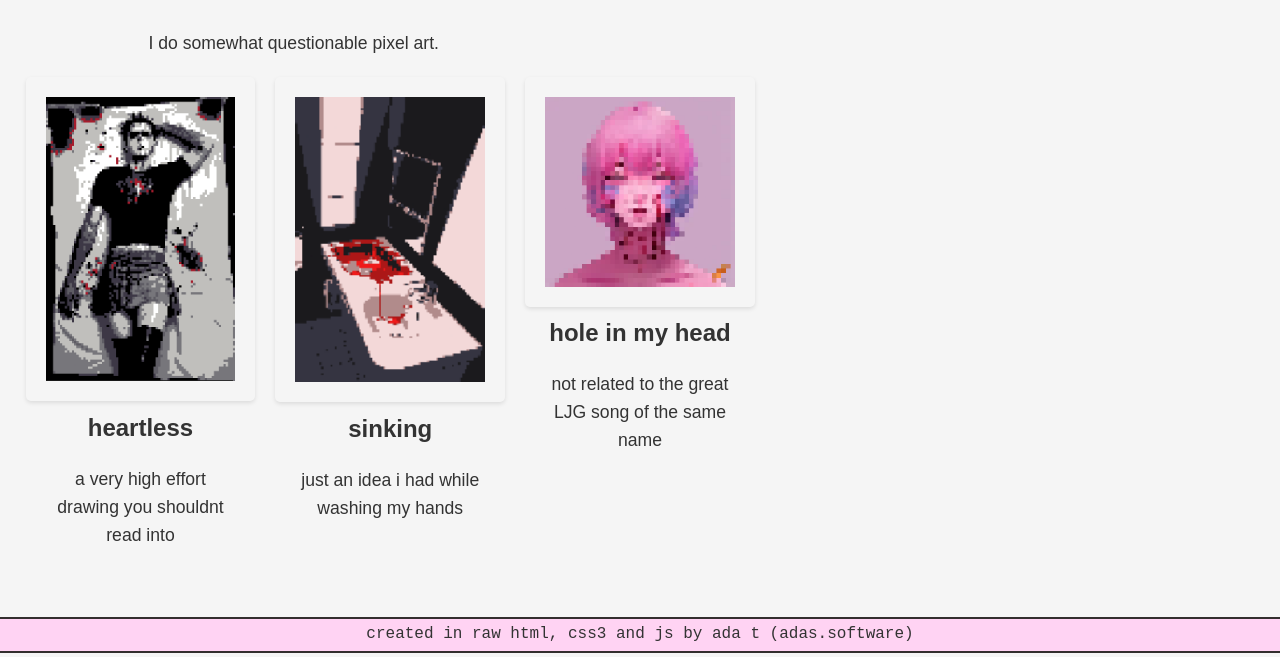
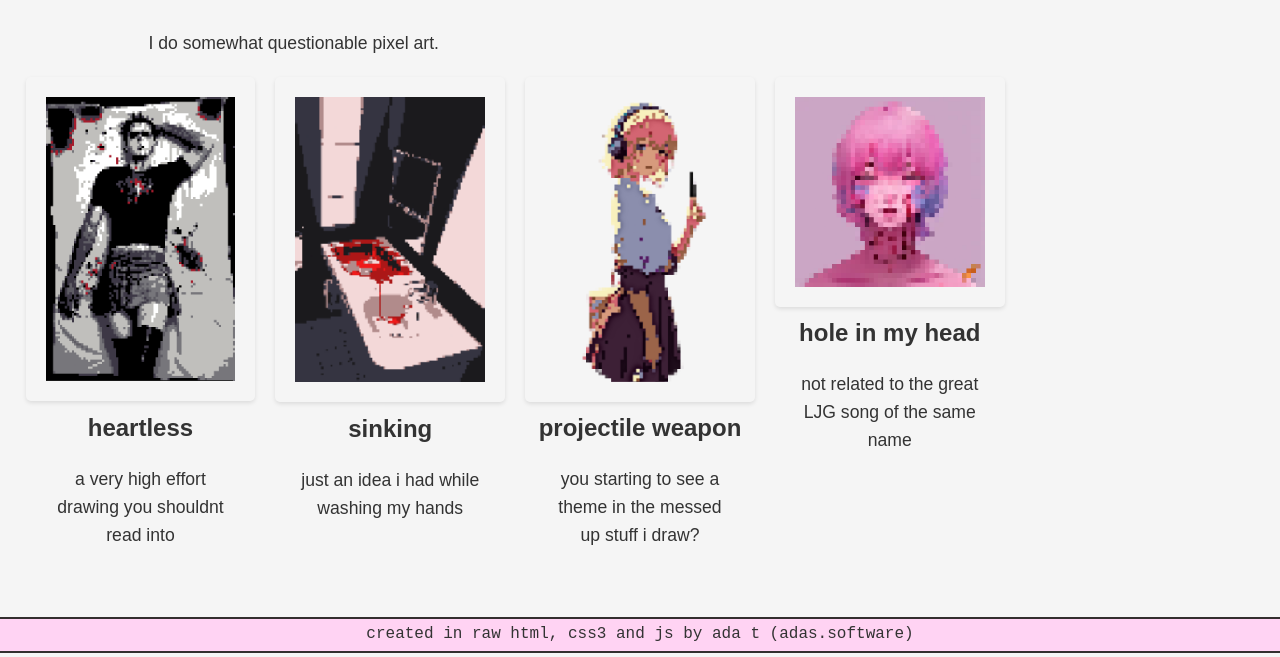
Before and after one commit to cmdada/site, a plain HTML site: page art.html in a window 1280 px wide. Shown: the part 147-804 px from the top of the page. Drawn offline with Linux system fonts and the light colour scheme.

Commit message:
more art

```diff
--- a/art.html
+++ b/art.html
@@ -23,12 +23,18 @@
       <h2>sinking</h2>
       <p>just an idea i had while washing my hands</p>
     </div>
+	<div class="art-piece">
+      <img src="assets/projectile_weapon.png" alt="girl with pink hair wearing headphones and holding a gun">
+      <h2>projectile weapon</h2>
+      <p>you starting to see a theme in the messed up stuff i draw?</p>
+    </div>
+
     <div class="art-piece">
-      <img src="assets/holeinmyhead.png" alt="eerie head, mostly pastel pink and blue with a bloody spot">
-      <h2>hole in my head</h2>
-      <p>not related to the great LJG song of the same name</p>
-    </div>
- </div>
+           <img src="assets/holeinmyhead.png" alt="eerie head, mostly pastel pink and blue with a bloody spot">
+           <h2>hole in my head</h2>
+           <p>not related to the great LJG song of the same name</p>
+         </div>
+      </div>
 </section>
 
 <footer-component></footer-component>
```
Also changed, not shown: assets/projectile_weapon.png (added).
